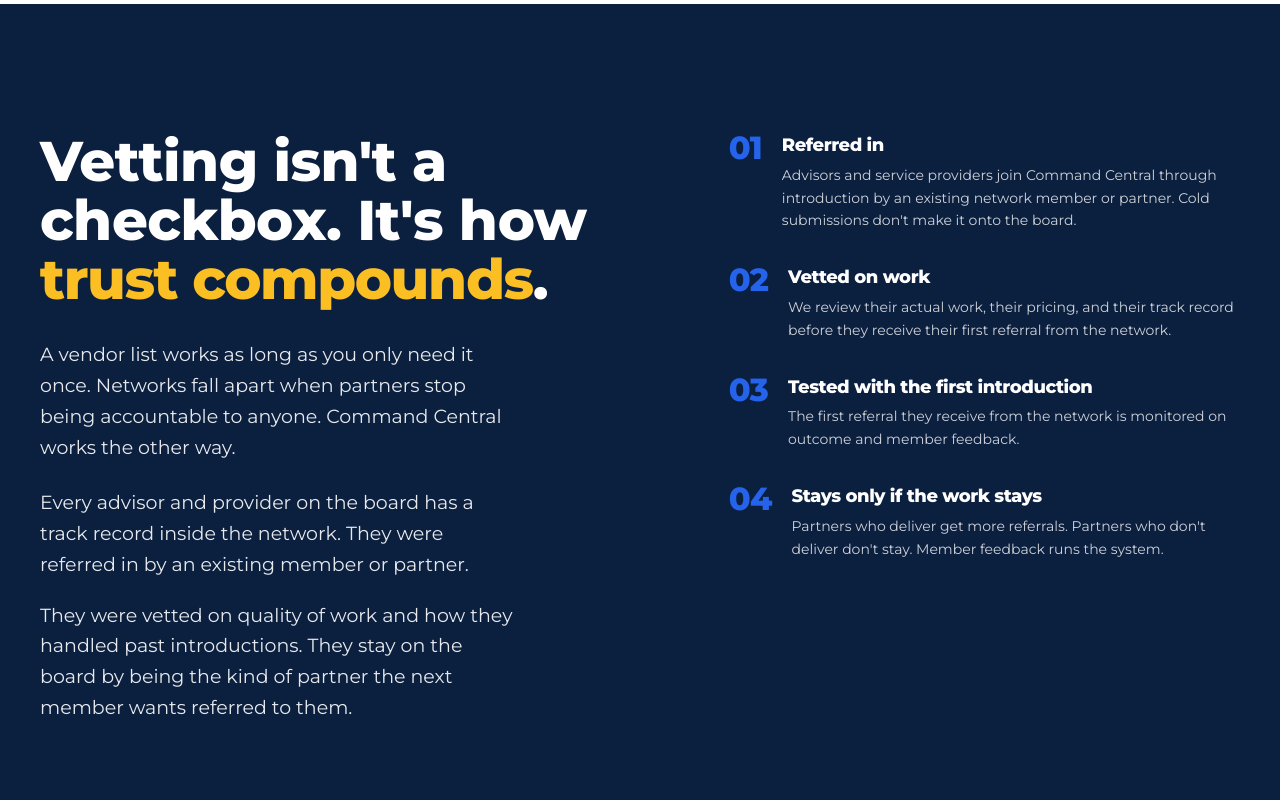
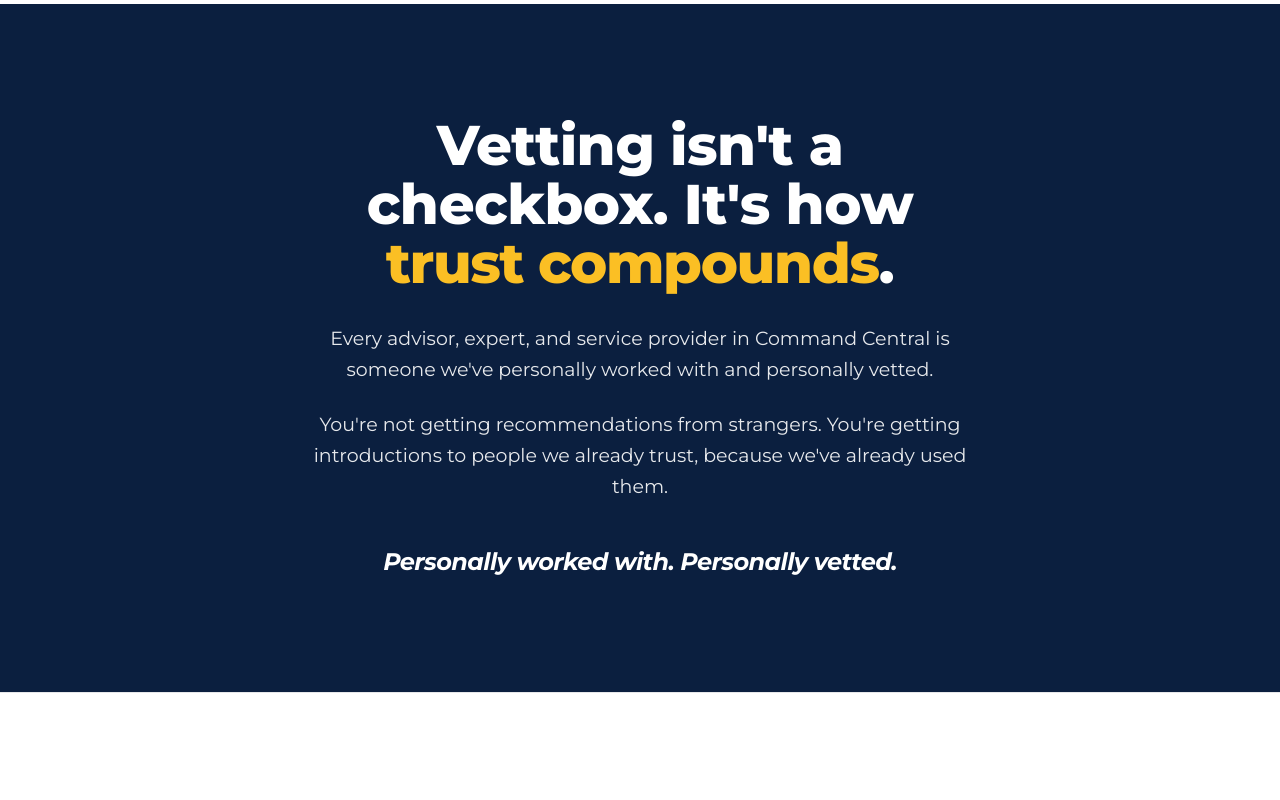
Before and after one commit to chadfam/v3-thrive-network-hub, a React (Vite) app: page /command-central in a window 1280 px wide. Shown: the part 5760-6560 px from the top of the page. Built offline with nearby package versions, Linux system fonts and the light colour scheme; the HTML template or start-up script is replaced by a standard one.

Commit message:
Rewrite CC vetting section using the actual story (personally worked with and vetted)
Co-Authored-By: Claude Opus 4.7 (1M context) <noreply@anthropic.com>

```diff
--- a/src/components/command/CCVetting.tsx
+++ b/src/components/command/CCVetting.tsx
@@ -1,44 +1,25 @@
-const steps = [
-  { num: "01", name: "Referred in", desc: "Advisors and service providers join Command Central through introduction by an existing network member or partner. Cold submissions don't make it onto the board." },
-  { num: "02", name: "Vetted on work", desc: "We review their actual work, their pricing, and their track record before they receive their first referral from the network." },
-  { num: "03", name: "Tested with the first introduction", desc: "The first referral they receive from the network is monitored on outcome and member feedback." },
-  { num: "04", name: "Stays only if the work stays", desc: "Partners who deliver get more referrals. Partners who don't deliver don't stay. Member feedback runs the system." },
-];
-
 const CCVetting = () => {
   return (
     <section style={{ backgroundColor: "#0B1F3F" }} className="text-white">
-      <div className="mx-auto max-w-7xl px-6 sm:px-8 md:px-10 py-20 md:py-32 grid md:grid-cols-[55fr_45fr] gap-12 md:gap-16 items-start">
-        <div>
+      <div className="mx-auto max-w-[760px] px-6 sm:px-8 md:px-10 py-20 md:py-28 text-center">
         <h2
           className="font-serif-display tracking-section"
           style={{ fontSize: "clamp(2rem, 5vw, 3.5rem)", lineHeight: 1.05 }}
         >
           Vetting isn't a checkbox. It's how <span className="ppx-italic" style={{ color: "#FBBF24" }}>trust compounds</span>.
         </h2>
-          <p className="mt-8 text-[17px] md:text-[19px] leading-relaxed text-white/90 max-w-[480px]">
-            A vendor list works as long as you only need it once. Networks fall apart when partners stop being accountable to anyone. Command Central works the other way.
+
+        <p className="mt-8 text-[17px] md:text-[19px] leading-relaxed text-white/90">
+          Every advisor, expert, and service provider in Command Central is someone we've personally worked with and personally vetted.
         </p>
-          <p className="mt-6 text-[17px] md:text-[19px] leading-relaxed text-white/90 max-w-[480px]">
-            Every advisor and provider on the board has a track record inside the network. They were referred in by an existing member or partner.
+
+        <p className="mt-6 text-[17px] md:text-[19px] leading-relaxed text-white/90">
+          You're not getting recommendations from strangers. You're getting introductions to people we already trust, because we've already used them.
         </p>
-          <p className="mt-5 text-[17px] md:text-[19px] leading-relaxed text-white/90 max-w-[480px]">
-            They were vetted on quality of work and how they handled past introductions. They stay on the board by being the kind of partner the next member wants referred to them.
+
+        <p className="mt-10 font-serif-display italic text-white" style={{ fontSize: "clamp(1.25rem, 2.4vw, 1.5rem)" }}>
+          Personally worked with. Personally vetted.
         </p>
-        </div>
-        <ol className="space-y-8">
-          {steps.map((s) => (
-            <li key={s.num} className="flex gap-5">
-              <span className="font-serif-display text-[28px] md:text-[32px] text-gradient-warm leading-none shrink-0">
-                {s.num}
-              </span>
-              <div>
-                <h3 className="font-serif-display text-[18px] text-white">{s.name}</h3>
-                <p className="mt-1 text-[14px] leading-relaxed text-white/80">{s.desc}</p>
-              </div>
-            </li>
-          ))}
-        </ol>
       </div>
     </section>
   );
```
Lines whose indentation alone changed are shown as unchanged.
